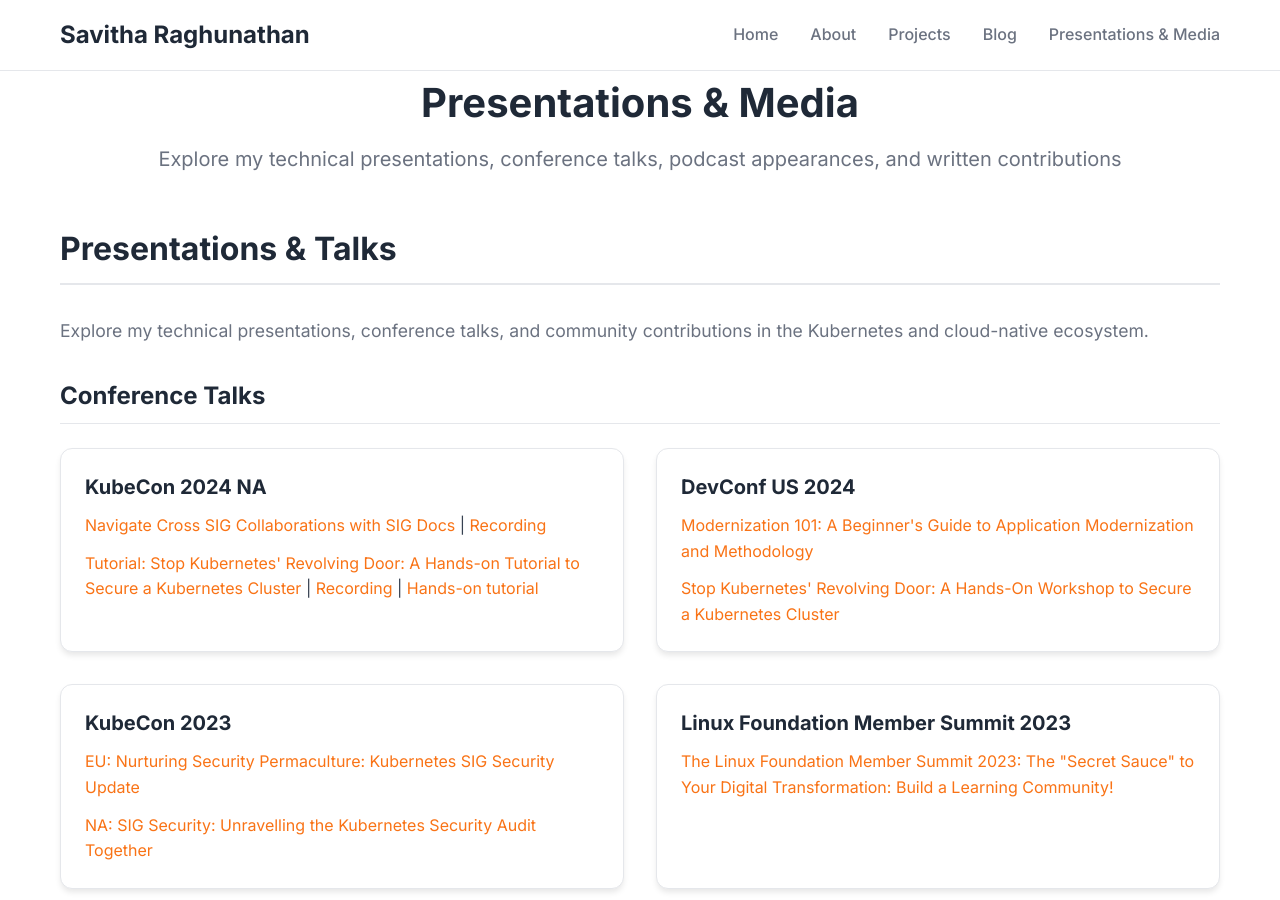
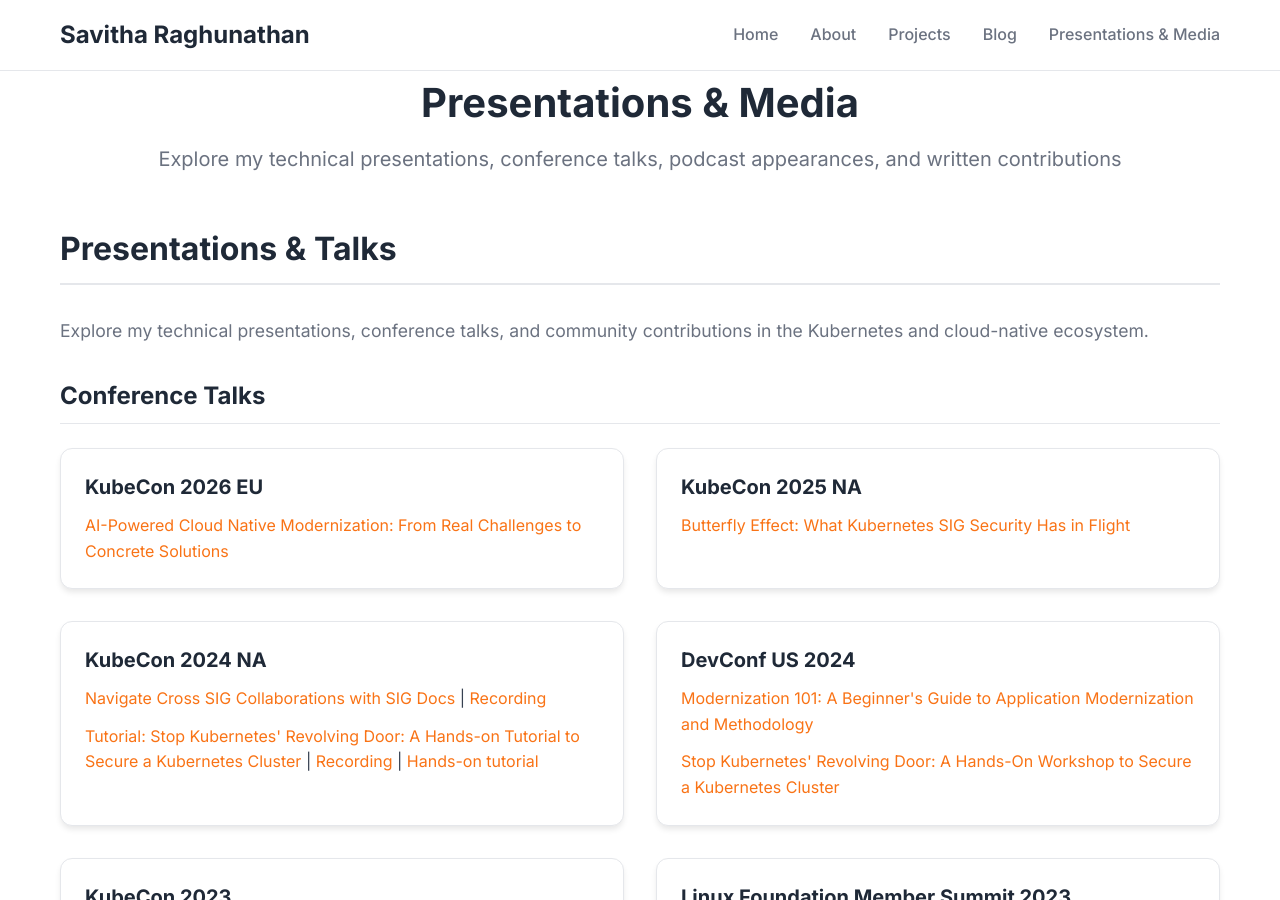
Before and after one commit to savitharaghunathan/savitharaghunathan.github.io, a Jekyll site: the page built from _pages/podcasts.md, in a window 1280 px wide and 900 px high. Built offline with Jekyll 4.4.1, drawn with Linux system fonts in a browser that asks for light colours; some of the changed text lies outside the part shown.

Commit message:
Update media page with recent talks and Konveyor ingress blog
Add KubeCon 2026 EU and 2025 NA entries and list the Ingress NGINX to
Gateway API Konveyor post first among external blog links.

Signed-off-by: Savitha Raghunathan <saveetha13@gmail.com>
Made-with: Cursor

```diff
--- a/_pages/podcasts.md
+++ b/_pages/podcasts.md
@@ -24,6 +24,24 @@ permalink: /podcasts/
             <div class="section-category">
                 <h3 class="category-title">Conference Talks</h3>
                 <div class="content-grid">
+                    <article class="content-card">
+                        <div class="card-content">
+                            <h3 class="card-title">KubeCon 2026 EU</h3>
+                            <ul class="content-list">
+                                <li><a href="https://sched.co/2CW3Y" target="_blank">AI-Powered Cloud Native Modernization: From Real Challenges to Concrete Solutions</a></li>
+                            </ul>
+                        </div>
+                    </article>
+
+                    <article class="content-card">
+                        <div class="card-content">
+                            <h3 class="card-title">KubeCon 2025 NA</h3>
+                            <ul class="content-list">
+                                <li><a href="https://youtu.be/q4ryxYhAenM" target="_blank">Butterfly Effect: What Kubernetes SIG Security Has in Flight</a></li>
+                            </ul>
+                        </div>
+                    </article>
+
                     <article class="content-card">
                         <div class="card-content">
                             <h3 class="card-title">KubeCon 2024 NA</h3>
@@ -183,6 +201,7 @@ permalink: /podcasts/
                 <article class="content-card">
                     <div class="card-content">
                         <ul class="content-list">
+                            <li><a href="https://konveyor.io/blog/2026/migrating-ingress-nginx-go-to-gateway-api-konveyor-kai/" target="_blank">Migrating Ingress NGINX Go Code to Gateway API with Konveyor and KAI</a> - Konveyor Blog</li>
                             <li><a href="https://konveyor.io/blog/2025/hints_generation/" target="_blank">From "Good Examples" to a Reusable Hint for App Modernization</a> - Konveyor Blog</li>
                             <li><a href="https://www.cncf.io/blog/2023/05/23/modernize-legacy-applications-to-kubernetes-at-scale/" target="_blank">Modernize Legacy Applications to Kubernetes at Scale</a> - CNCF Blog</li>
                             <li><a href="https://kubernetes.io/blog/2021/10/05/nsa-cisa-kubernetes-hardening-guidance/" target="_blank">NSA-CISA Kubernetes Hardening Guidance</a> - Kubernetes Blog</li>
```
